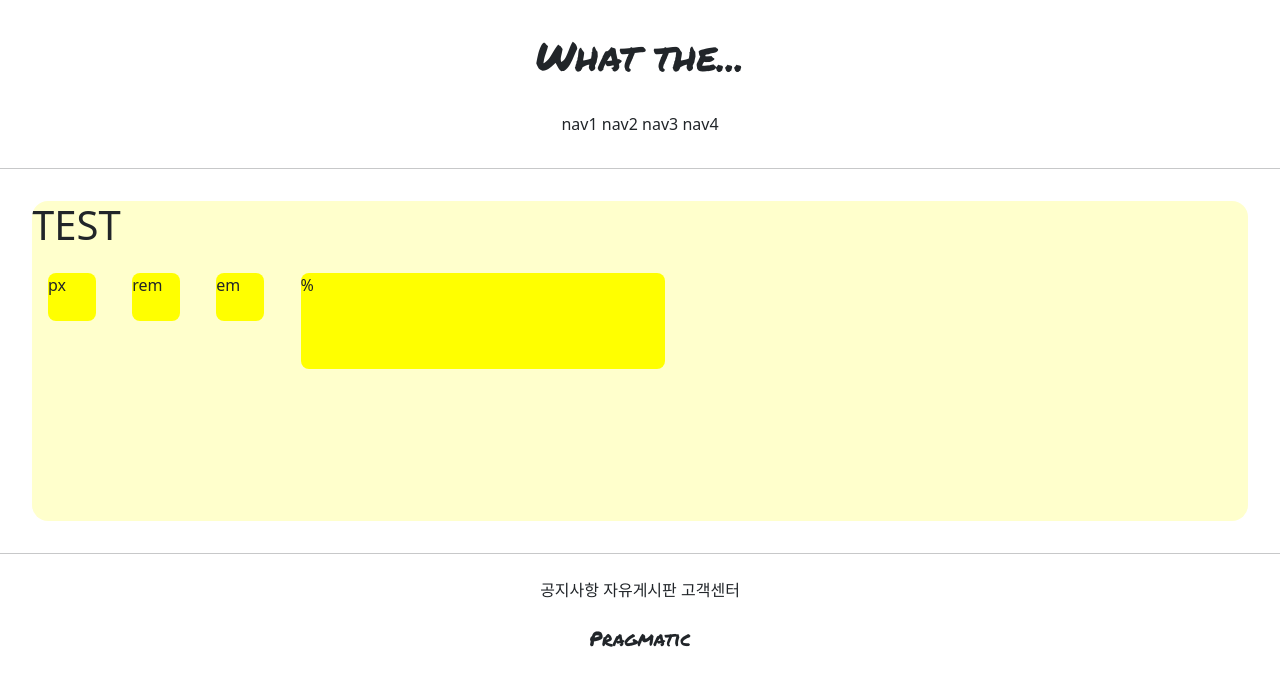
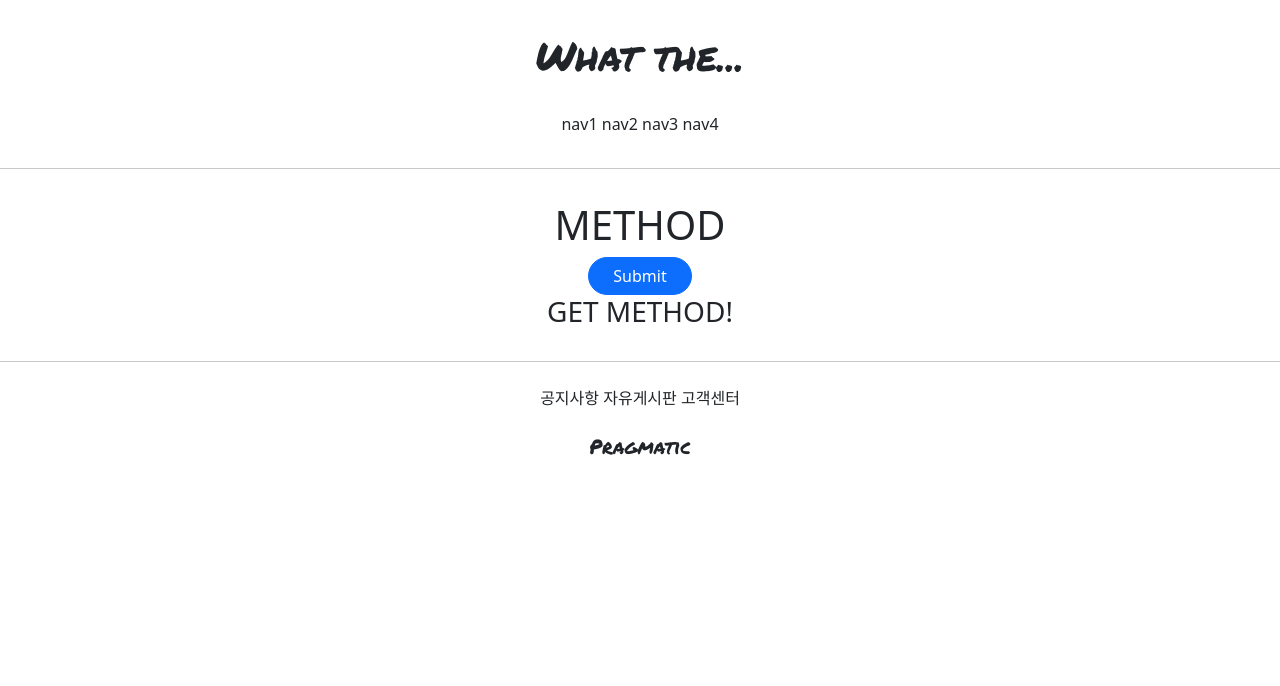
Before and after one commit to hsw5703/Django, a Django app: page /account/hello_world/ in a window 1280 px wide. Shown: the top 686 px of the page. Run offline with Django 3.2, Linux system fonts and the light colour scheme.

Commit message:
botton connect

```diff
--- a/accountapp/templates/accountapp/hello_world.html
+++ b/accountapp/templates/accountapp/hello_world.html
@@ -2,27 +2,21 @@
 
 {% block content %}
 
-    <style>
+    <div style = 'margin: 2rem; text-align: center'>
+        <h1>METHOD</h1>
 
-        .testing {
-            background-color: yellow;
-            margin: 1rem;
-            height: 48px;
-            width: 48px;
-            border-radius: .5rem;
-            display: inline-block; <!-- block을 가로로 연결해 표시 -->
-        }
+        <!-- post로 보내려면 form 사용해야 된다. + method='host' 설정도 필요 안하면 GET으로 감. 이외에 기본적인 접근은 GET 방식 -->
+        <form action="/account/hello_world/" method="post">
+            {% csrf_token %}
+            <!-- 버튼에 csrf 연결해주는 것 -->
+            <input type="submit" class="btn btn-primary rounded-pill px-4">
+            <!-- class=~ : bootstrap에서 class 부분만 긁어와서 사용하면 된다. -->
+            <!-- rounded-pill : 버튼을 둥글게 -->
+            <!-- px-4 : padding 을 쉽게 줄 수 있는 방법 - bootstrap의 방식 -->
+            <!-- input type='submit' : button 생성 -->
+        </form>
 
-    </style>
-
-    <div style="height: 20rem; background-color: #ffffcc; margin:2rem; border-radius: 1rem; overflow: scroll">  <!-- overflow: scroll 은 넘치는 부분에 대해 스크롤바를 생성 -->
-        <h1>TEST</h1>
-
-        <div class="testing" style="height : 48px; width: 48px">px</div>
-        <div class="testing" style="height: 3rem; width: 3rem">rem</div>
-        <div class="testing" style="height: 3em; width: 3em">em</div>
-        <div class="testing" style="height: 30%; width: 30%">%</div> <!-- 바로 위의 부모 태그만의 30%씩을 따라간다 -->
-
+        <h3>{{ text }}</h3>
     </div>
 
 {% endblock %}
--- a/accountapp/views.py
+++ b/accountapp/views.py
@@ -4,4 +4,9 @@ from django.shortcuts import render
 # Create your views here.
 
 def hello_world(request):
-    return render(request, 'accountapp\hello_world.html')
+    if request.method == 'POST':
+        return render(request, 'accountapp\hello_world.html',
+                      context={'text':'POST METHOD!'})
+    else:
+        return render(request, 'accountapp\hello_world.html',
+                      context={'text':'GET METHOD!'})
```
